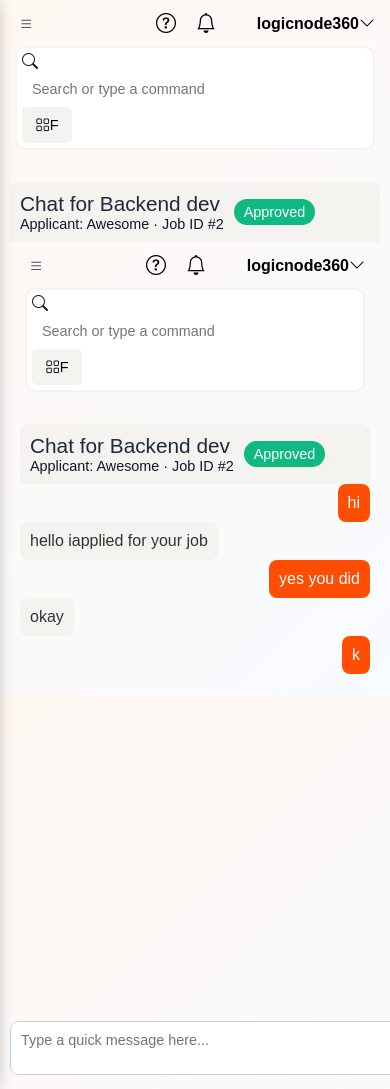
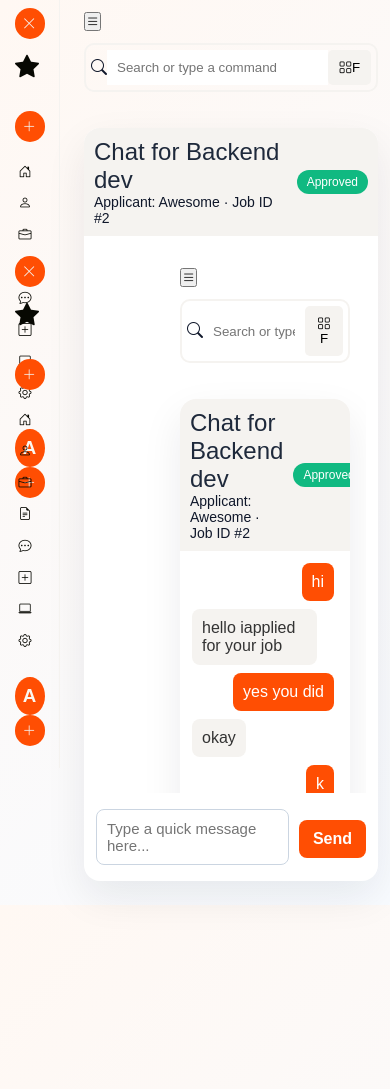
Before and after one commit to logicnode360/Jobyquo, a Django app: page /main/chat/1/ in a window 390 px wide. Run offline with Django 5.2, Linux system fonts and the light colour scheme; a user stored in the database is signed in; data comes from the database, SQL or seed files in the repository; some libraries are stand-ins or nearby versions.

Commit message:
Updated CSS Changes

```diff
--- a/jobyquo/static/css/main.css
+++ b/jobyquo/static/css/main.css
@@ -28,10 +28,6 @@
     padding: 20px;
     position: fixed;
     left: 0;
-    height: 100vh;
-    background: #fff;
-    z-index: 1050;
-    transition: left 0.3s ease-in-out;
 }
 
 .logo {
@@ -96,27 +92,30 @@
 main {
     padding-left: 260px;
     width: 100%;
-    transition: padding-left 0.3s ease;
+    min-width: 0;
 }
 
 main .navbar {
     display: flex;
+    flex-wrap: wrap;
+    gap: 12px;
     padding: 20px;
-    position: relative;
-    align-items: center;
 }
 
 main .navbar .searchBar {
     border: 2px solid rgb(245, 243, 240);
-    position: absolute;
     padding: 5px;
     border-radius: 10px;
+    display: flex;
     align-items: center;
-    background: #fff;
+    flex: 1 1 260px;
+    min-width: 0;
+    max-width: 350px;
 }
 
 main .navbar .searchBar input {
-    width: 350px;
+    width: 100%;
+    min-width: 0;
     padding: 10px;
     border: none;
     outline: none;
@@ -131,9 +130,9 @@
 }
 
 main .navbar .right {
-    position: absolute;
-    right: 20px;
     display: flex;
+    margin-left: auto;
+    flex-wrap: wrap;
     align-items: center;
 }
 
@@ -572,22 +585,24 @@
     color: #0F172A;
 }
 
+/* chat-container */
 .chat-container {
     margin: 50px 20px;
 }
 
 .chat-container form {
-    position: fixed;
-    bottom: 10px;
     display: flex;
     align-items: center;
-    max-width: calc(100% - 40px);
+    gap: 10px;
+    width: 100%;
+    max-width: 940px;
 }
 
 .chat-container form textarea {
     resize: none;
-    width: 900px;
-    max-width: 100%;
+    flex: 1;
+    min-width: 0;
+    width: 100%;
     padding: 10px;
     border: 1px solid #CBD5E1;
     border-radius: 8px;
@@ -605,7 +620,46 @@
     cursor: pointer;
     font-weight: 600;
     transition: background 0.3s ease, transform 0.2s ease;
-    margin-left: 10px;
+    white-space: nowrap;
+}
+
+.chat-wrapper {
+    display: flex;
+    justify-content: center;
+}
+
+.chat-card {
+    width: 100%;
+    max-width: 900px;
+    background: #fff;
+    border-radius: 16px;
+    overflow: hidden;
+    box-shadow: 0 16px 40px rgba(15, 23, 42, 0.08);
+}
+
+.chat-body {
+    display: flex;
+    flex-direction: column;
+    gap: 16px;
+    padding: 16px;
+}
+
+.chat-messages {
+    display: flex;
+    flex-direction: column;
+    gap: 8px;
+    max-height: 55vh;
+    overflow-y: auto;
+    padding-right: 4px;
+}
+
+.message-input-wrapper {
+    flex: 1;
+    min-width: 0;
+}
+
+.send-button-wrapper {
+    flex-shrink: 0;
 }
 
 .chat-messages .chat-message.me{
@@ -1098,229 +1171,25 @@
   transform: translateY(-1px);
 }
 
-/* Base Desktop Hidden Elements */
-.hamburger-btn,
-.mobile-close-btn,
-.sidebar-overlay {
-    display: none;
-}
-
-
-/* ==========================================================================
-   MOBILE & OFF-CANVAS HAMBURGER RESPONSIVENESS OVERRIDES
-   ========================================================================== */
-
-/* Stack 3-column form fields into a single column at tablet/small widths */
-@media (max-width: 900px) {
-    .row-3 {
-        flex-direction: column;
-    }
-}
-
-/* Mobile Layout Overrides (<= 768px) */
-@media (max-width: 768px) {
-
-    /* 1. Backdrop Overlay (Darkens main page when menu is open) */
-    .sidebar-overlay {
-        display: block;
-        position: fixed;
-        top: 0;
-        left: 0;
-        width: 100vw;
-        height: 100vh;
-        background: rgba(0, 0, 0, 0.6);
-        z-index: 1040;
-        opacity: 0;
-        visibility: hidden;
-        transition: opacity 0.3s ease, visibility 0.3s ease;
-    }
-
-    .sidebar-overlay.active {
-        opacity: 1;
-        visibility: visible;
-    }
-
-    /* 2. Off-Canvas Sidebar Drawer */
-    .sideBar {
-        width: 280px !important;
-        position: fixed !important;
-        top: 0;
-        left: -290px !important; /* Slide off-screen by default */
-        height: 100vh !important;
-        z-index: 1050;
-        box-shadow: 4px 0 20px rgba(0, 0, 0, 0.2);
-        overflow-y: auto;
-        transition: left 0.3s ease-in-out !important;
-        align-items: flex-start !important;
-        padding: 20px 15px !important;
-    }
-
-    .sideBar.active {
-        left: 0 !important; /* Slide in smoothly when triggered */
-    }
-
-    .sideBar .txt,
-    .sideBar .add,
-    .logo .logo_txt,
-    .sideBar .side_links h4 {
-        display: inline !important;
-    }
-
-    .sideBar button {
-        width: 100% !important;
-        margin-bottom: 0 !important;
-    }
-
-    .sideBar .side_links a {
-        width: 100% !important;
-        text-align: left !important;
-    }
-
-    /* Close Button inside Mobile Sidebar */
-    .mobile-close-btn {
-        display: block;
-        align-self: flex-end;
-        background: transparent;
-        border: none;
-        font-size: 24px;
-        color: #333;
-        cursor: pointer;
-        margin-bottom: 10px;
-    }
-
-    /* 3. Hamburger Menu Icon Button */
-    .hamburger-btn {
-        display: flex;
-        align-items: center;
-        justify-content: center;
-        background: transparent;
-        border: none;
-        font-size: 28px;
-        color: #333;
-        cursor: pointer;
-        padding: 4px;
-        margin-right: 12px;
-    }
-
-    /* 4. Main Page Body & Navbar Scaling */
-    main {
-        padding-left: 0 !important;
-        width: 100% !important;
-    }
-
-    main .navbar {
-        display: flex !important;
-        flex-wrap: wrap !important;
-        padding: 12px 15px !important;
-        align-items: center !important;
-        justify-content: space-between !important;
-    }
-
-    main .navbar .searchBar {
-        position: relative !important;
-        order: 3;
-        width: 100% !important;
-        margin-top: 10px;
-    }
-
-    main .navbar .searchBar input {
-        width: 100% !important;
-    }
-
-    main .navbar .right {
-        position: relative !important;
-        right: auto !important;
-        order: 2;
-        display: flex !important;
-    }
-
-    main .navbar .right .profile .name {
-        padding-right: 0 !important;
-    }
-
-    /* 5. Mobile Dynamic Layout Adjustments for HTML Pages */
-
-    /* Job Cards */
-    .job_list {
-        padding: 10px !important;
-        margin-top: 10px !important;
-    }
-
-    .job_card {
-        flex-direction: column !important;
-        padding: 15px !important;
-    }
-
-    .job_media_block {
-        width: 100% !important;
-    }
-
-    .job-card-image {
-        height: 180px !important;
-    }
-
-    .job_card_body {
-        flex-direction: column !important;
-    }
-
-    /* Job Form Container */
-    .job-form-container {
-        margin: 15px 10px !important;
-        padding: 18px !important;
-    }
-
-    /* Profile Page Layout */
-    main .profile_page {
-        padding: 10px !important;
-    }
-
-    main .profile_page .img {
-        top: 140px;
-        left: 20px;
-    }
-
-    main .profile_page .img h1,
-    main .profile_page .banner .img img {
-        height: 100px !important;
-        width: 100px !important;
-    }
-
-    main .profile_page .profile_form {
-        margin-top: 70px !important;
-        width: 100% !important;
-    }
-
-    /* Chats & Applicant Page Scaling */
-    .mychats-pg-dashboard.mychats-pg-py-5 {
-        margin: 20px 10px !important;
-        padding-top: 1rem !important;
-    }
-
-    .mychats-pg-dashboard .mychats-pg-card-item {
-        flex-direction: column !important;
-        align-items: flex-start !important;
-        gap: 12px;
-    }
-
-    .chat-container {
-        margin: 20px 10px !important;
-    }
-
-    .chat-container form {
-        width: calc(100% - 20px);
-    }
-
-    /* General Typography Scaling for Phones */
-    h1, #my_applicant_page h1 { font-size: 1.6rem !important; }
-    h2, .job-form-container h2 { font-size: 1.3rem !important; }
-    h3 { font-size: 1.1rem !important; }
-    p, span, label, input, select, textarea, button { font-size: 0.9rem !important; }
+@media (max-width: 767.98px) {
+  .mychats-pg-dashboard.mychats-pg-py-5 {
+    padding-top: 1.5rem !important;
+    padding-bottom: 2rem !important;
+  }
+  .mychats-pg-dashboard .mychats-pg-main-title {
+    font-size: 1.65rem;
+  }
+  .mychats-pg-dashboard .mychats-pg-badge-count {
+    margin-top: 0.5rem;
+    padding: 0.45rem 0.9rem;
+    font-size: 0.8rem;
+  }
 }
 
 @media (max-width: 575.98px) {
   .mychats-pg-dashboard .mychats-pg-card-item {
     padding: 1rem;
-    margin-bottom: 1rem;
+    margin-bottom: 1rem; /* Maintains tight spacing consistency on mobile */
   }
   .mychats-pg-dashboard .mychats-pg-avatar-wrapper {
     width: 42px;
@@ -1334,3 +1203,266 @@
     font-size: 0.825rem;
   }
 }
+@media (max-width: 900px) {
+    .row-3 {
+        flex-direction: column;
+    }
+}
+
+
+
+@media (max-width: 998px) {
+    .txt {
+        display: none;
+    }
+
+    .sideBar .add {
+        display: none;
+    }
+
+    .sideBar button {
+        width: 35px;
+        padding: 10px;
+        margin-bottom: 20px;
+    }
+
+    .sideBar {
+        width: 80px;
+        align-items: center;
+        padding: 10px;
+    }
+
+    main {
+        padding-left: 100px;
+    }
+
+    .sideBar .side_links h4 {
+        display: none;
+    }
+
+    .sideBar .side_links a {
+        width: 40px;
+        text-align: center;
+        padding: 10px;
+    }
+
+    .logo .logo_txt {
+        display: none;
+    }
+
+    .logo {
+        padding-left: 5px;
+    }
+
+    main .navbar .searchBar {
+        flex-basis: 100%;
+        max-width: 100%;
+    }
+
+    main .navbar .searchBar input {
+        width: 100%;
+    }
+
+    .sideBar .side_links .pic {
+        display: block;
+        margin-top: 20px;
+        width: 40px;
+        text-align: center;
+        padding: 10px;
+        background: rgb(255, 78, 3);
+        color: rgb(250, 247, 240);
+        border-radius: 50%;
+        font-size: 20px;
+        cursor: pointer;
+    }
+
+    main .navbar .right {
+        display: none;
+    }
+}
+
+/* =========================================================
+   PHONE FIXES (max-width: 576px)
+   Tightens spacing, shrinks the sidebar further, and stops
+   the fixed-width elements above from overflowing small screens.
+   ========================================================= */
+@media (max-width: 576px) {
+
+    .sideBar {
+        width: 60px;
+        padding: 8px;
+    }
+
+    main {
+        padding-left: 72px;
+    }
+
+    .sideBar button {
+        width: 30px;
+        padding: 8px;
+        margin-bottom: 14px;
+    }
+
+    .sideBar .side_links a {
+        width: 30px;
+        padding: 8px 4px;
+        font-size: 13px;
+    }
+
+    .sideBar .side_links .pic {
+        width: 30px;
+        padding: 8px 4px;
+        font-size: 16px;
+    }
+
+    main .navbar {
+        padding: 12px;
+    }
+
+    main .navbar .right .actions {
+        padding-right: 0;
+        gap: 8px;
+    }
+
+    main .navbar .right .profile .name {
+        display: none;
+    }
+
+    main .navbar .right .profile .pic img {
+        height: 36px;
+        width: 36px;
+    }
+
+    /* Job list / job cards */
+    main .job_list {
+        padding: 12px;
+        margin-top: 16px;
+    }
+
+    .job_card {
+        padding: 14px;
+        border-radius: 16px;
+        gap: 14px;
+    }
+
+    .job_media_block {
+        width: 100%;
+    }
+
+    .job-card-image,
+    .placeholder-image {
+        height: 140px;
+    }
+
+    .job_card_body {
+        gap: 10px;
+    }
+
+    /* Post / edit job form */
+    .job-form-container {
+        margin: 16px 12px 32px;
+        padding: 16px;
+        border-radius: 16px;
+    }
+
+    .job-form-container h2 {
+        font-size: 22px;
+    }
+
+    /* Profile page */
+    main .profile_page {
+        padding: 12px;
+    }
+
+    main .profile_page .banner {
+        height: 140px;
+    }
+
+    main .profile_page .img {
+        left: 16px;
+        bottom: -40px;
+    }
+
+    main .profile_page .img h1 {
+        height: 100px;
+        width: 100px;
+        font-size: 36px;
+    }
+
+    main .profile_page .profile_form {
+        margin-top: 55px;
+    }
+
+    /* My Applicants */
+    #my_applicant_page {
+        margin: 24px 12px;
+    }
+
+    #my_applicant_page h1 {
+        font-size: 28px;
+    }
+
+    #my_applicant_page .list-group-item {
+        flex-basis: 100%;
+    }
+
+    /* Chat */
+    .chat-container {
+        margin: 24px 12px;
+    }
+
+    .chat-body {
+        padding: 12px;
+    }
+
+    .chat-messages {
+        max-height: 50vh;
+    }
+
+    .chat-messages .chat-message.me,
+    .chat-messages .chat-message.them {
+        max-width: 88%;
+    }
+
+    .chat-container form {
+        flex-wrap: nowrap;
+    }
+
+    .chat-container form button {
+        padding: 10px 14px;
+    }
+
+    /* Apply page */
+    main .apply {
+        margin: 24px 12px;
+    }
+
+    /* Manage jobs table */
+    .job-manage-container {
+        margin: 24px 12px;
+    }
+}
+
+/* =========================================================
+   TABLET FIXES (577px - 900px)
+   The sidebar is already icon-only here via the 998px rule;
+   this just tightens page padding so content isn't cramped.
+   ========================================================= */
+@media (min-width: 577px) and (max-width: 900px) {
+
+    .job_card {
+        flex-direction: row;
+    }
+
+    .job_media_block {
+        width: 200px;
+    }
+
+    main .profile_page .banner {
+        height: 170px;
+    }
+
+    .job-form-container {
+        margin: 24px 16px 40px;
+    }
+}
```
Also changed, not shown: other parts of jobyquo/static/css/main.css (+50 -17 lines).
